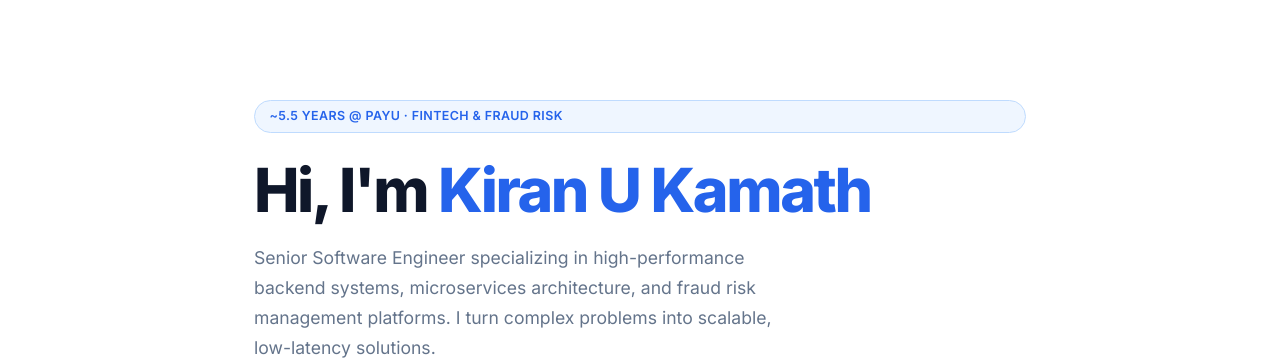
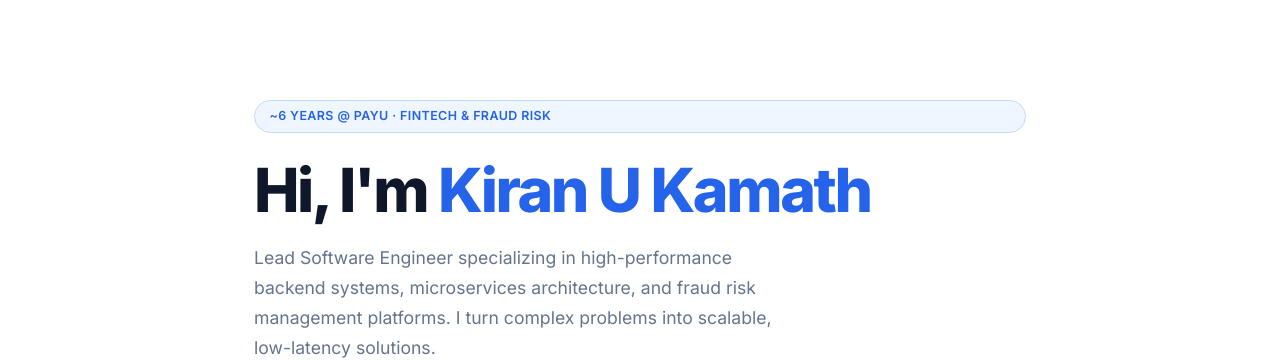
Before and after one commit to kiranukamath/kiranukamath.github.io, a Jekyll site: the page built from index.html, in a window 1280 px wide and 900 px high. Shown: the part 138-498 px from the top of the window. Built offline with Jekyll 4.4.1, drawn with Linux system fonts in a browser that asks for light colours; some of the changed text lies outside the part shown.

Commit message:
Update job title to Lead Software Engineer across site

```diff
--- a/_config.yml
+++ b/_config.yml
@@ -1,5 +1,5 @@
 title: Kiran U Kamath
-description: Senior Software Engineer — Fintech & Fraud Risk
+description: Lead Software Engineer — Fintech & Fraud Risk
 author: Kiran U Kamath
 baseurl: ""
 url: "https://kiranukamath.github.io"
--- a/_layouts/default.html
+++ b/_layouts/default.html
@@ -3,7 +3,7 @@
 <head>
 <meta charset="UTF-8"/>
 <meta name="viewport" content="width=device-width,initial-scale=1"/>
-<title>{% if page.title and page.title != "Home" %}{{ page.title }} | {{ site.title }}{% else %}{{ site.title }} | Senior Software Engineer{% endif %}</title>
+<title>{% if page.title and page.title != "Home" %}{{ page.title }} | {{ site.title }}{% else %}{{ site.title }} | Lead Software Engineer{% endif %}</title>
 <meta name="description" content="{% if page.excerpt %}{{ page.excerpt | strip_html | strip_newlines | truncate: 160 }}{% elsif page.description %}{{ page.description }}{% else %}{{ site.description }}{% endif %}"/>
 <link rel="preconnect" href="https://fonts.googleapis.com"/>
 <link rel="preconnect" href="https://fonts.gstatic.com" crossorigin/>
--- a/_layouts/post.html
+++ b/_layouts/post.html
@@ -38,7 +38,7 @@
       <div class="author-avatar-sm">KU</div>
       <div class="author-info">
         <div class="author-name">Kiran U Kamath</div>
-        <div class="author-title">Senior Software Engineer · PayU · Bengaluru</div>
+        <div class="author-title">Lead Software Engineer · PayU · Bengaluru</div>
         <p class="author-bio">Building high-performance backend systems, fraud detection platforms, and distributed systems at scale. Writing about what I learn along the way.</p>
         <div class="author-social">
           <a href="https://linkedin.com/in/kiranukamath" target="_blank" rel="noopener noreferrer">LinkedIn</a>
--- a/index.html
+++ b/index.html
@@ -5,8 +5,8 @@
 <head>
 <meta charset="UTF-8"/>
 <meta name="viewport" content="width=device-width,initial-scale=1"/>
-<title>Kiran U Kamath | Senior Software Engineer</title>
-<meta name="description" content="Senior Software Engineer specializing in high-performance backend systems, microservices architecture, and fraud risk management platforms."/>
+<title>Kiran U Kamath | Lead Software Engineer</title>
+<meta name="description" content="Lead Software Engineer specializing in high-performance backend systems, microservices architecture, and fraud risk management platforms."/>
 <link rel="preconnect" href="https://fonts.googleapis.com"/>
 <link rel="preconnect" href="https://fonts.gstatic.com" crossorigin/>
 <link href="https://fonts.googleapis.com/css2?family=Inter:wght@400;500;600;700;800&family=JetBrains+Mono:wght@400;500&display=swap" rel="stylesheet"/>
@@ -31,9 +31,9 @@
 
 <!-- HERO -->
 <section id="hero">
-  <span class="hero-tag">~5.5 years @ PayU · Fintech &amp; Fraud Risk</span>
+  <span class="hero-tag">~6 years @ PayU · Fintech &amp; Fraud Risk</span>
   <h1>Hi, I'm <span>Kiran U Kamath</span></h1>
-  <p>Senior Software Engineer specializing in high-performance backend systems, microservices architecture, and fraud risk management platforms. I turn complex problems into scalable, low-latency solutions.</p>
+  <p>Lead Software Engineer specializing in high-performance backend systems, microservices architecture, and fraud risk management platforms. I turn complex problems into scalable, low-latency solutions.</p>
   <div class="hero-btns">
     <a href="#contact" class="btn btn-primary">Get in touch</a>
     <a href="#experience" class="btn btn-outline">View my work</a>
@@ -47,7 +47,7 @@
   <div class="about-inner">
     <div class="avatar">KU</div>
     <div class="about-text">
-      <p>I'm a Senior Software Engineer based in Bengaluru with <strong>5+ years of experience</strong> in the fintech space. I love building things that work at scale — systems that are fast, reliable, and thoughtfully designed.</p>
+      <p>I'm a Lead Software Engineer based in Bengaluru with <strong>6+ years of experience</strong> in the fintech space. I love building things that work at scale — systems that are fast, reliable, and thoughtfully designed.</p>
       <p>When I'm not deep in code at PayU, I'm usually working on a side project, exploring new ideas in distributed systems, or finding better ways to solve old problems. I believe great software is as much about clarity of thought as it is about technical skill.</p>
       <div class="about-links">
         <a href="https://linkedin.com/in/kiranukamath" target="_blank" rel="noopener">🔗 LinkedIn</a>
@@ -66,7 +66,21 @@
 
     <div class="tl-item">
       <div class="tl-meta">
-        <div class="tl-date">Apr 2023 – Present</div>
+        <div class="tl-date">Apr 2026 – Present</div>
+        <div class="tl-loc">Bengaluru, IN</div>
+      </div>
+      <div class="tl-content">
+        <h3>Lead Software Engineer</h3>
+        <div class="company">PayU</div>
+        <ul>
+          <li>Promoted to Lead Software Engineer, taking on broader technical leadership and ownership across the Fraud Risk Management platform.</li>
+        </ul>
+      </div>
+    </div>
+
+    <div class="tl-item">
+      <div class="tl-meta">
+        <div class="tl-date">Apr 2023 – Mar 2026</div>
         <div class="tl-loc">Bengaluru, IN</div>
       </div>
       <div class="tl-content">
```
